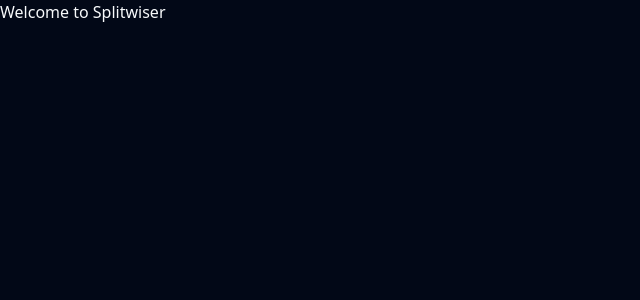
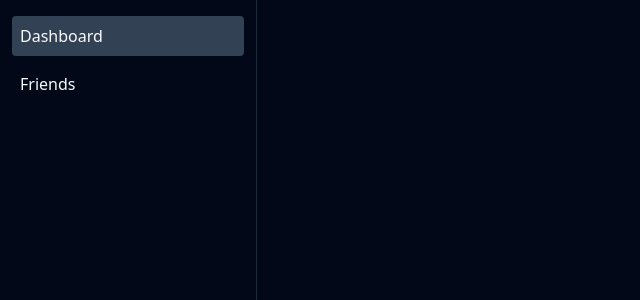
Before and after one commit to splitwiser/splitwiser-client, a React (Vite) app: page / in a window 1280 px wide. Shown: the top 300 px of the page, without its empty margins (0-640 px from the left). Built offline with nearby package versions, Linux system fonts and the light colour scheme.

Commit message:
feat: add sidebar for navigation, set sidebar as root layout/page

```diff
--- a/package.json
+++ b/package.json
@@ -18,6 +18,7 @@
     ]
   },
   "dependencies": {
+    "@radix-ui/react-separator": "^1.0.3",
     "axios": "^1.6.2",
     "class-variance-authority": "^0.7.0",
     "clsx": "^2.0.0",
--- a/src/App.tsx
+++ b/src/App.tsx
@@ -1,11 +1,53 @@
+// External
+import { NavLink } from "react-router-dom";
+import { Outlet } from "react-router-dom";
+import type { NavLinkProps } from "react-router-dom";
 
-function App() {
+// Internal
+import { Separator } from "@/components/ui/separator";
+
+type FCWithChildren = {
+  children: React.ReactNode;
+};
+
+type MenuItemProps = FCWithChildren & NavLinkProps;
+
+function MenuLinkItem({ children, to, ...props }: MenuItemProps) {
+  const baseClasses = "block p-2 rounded dark:hover:bg-slate-700";
+  const activeClass = baseClasses + " bg-slate-700";
 
   return (
-    <>
-      <h1>Welcome to Splitwiser</h1>
-    </>
-  )
+    <li>
+      <NavLink
+        className={({ isActive }) => {
+          return isActive ? activeClass : baseClasses;
+        }}
+        to={to}
+        {...props}
+      >
+        {children}
+      </NavLink>
+    </li>
+  );
 }
 
-export default App
+function Root() {
+  return (
+    <div className="flex">
+      <aside className="w-64 h-screen ">
+        <nav className="px-3 py-4 overflow-y-auto">
+          <ul className="space-y-2">
+            <MenuLinkItem to={"/"}>Dashboard</MenuLinkItem>
+            <MenuLinkItem to={"/friends"}>Friends</MenuLinkItem>
+          </ul>
+        </nav>
+      </aside>
+      <Separator orientation="vertical" className="absolute left-64" />
+      <main className="">
+        <Outlet />
+      </main>
+    </div>
+  );
+}
+
+export default Root;
--- /dev/null
+++ b/src/components/ui/separator.tsx
@@ -0,0 +1,29 @@
+import * as React from "react";
+import * as SeparatorPrimitive from "@radix-ui/react-separator";
+
+import { cn } from "@/lib/utils";
+
+const Separator = React.forwardRef<
+  React.ElementRef<typeof SeparatorPrimitive.Root>,
+  React.ComponentPropsWithoutRef<typeof SeparatorPrimitive.Root>
+>(
+  (
+    { className, orientation = "horizontal", decorative = true, ...props },
+    ref,
+  ) => (
+    <SeparatorPrimitive.Root
+      ref={ref}
+      decorative={decorative}
+      orientation={orientation}
+      className={cn(
+        "shrink-0 bg-border",
+        orientation === "horizontal" ? "h-[1px] w-full" : "h-full w-[1px]",
+        className,
+      )}
+      {...props}
+    />
+  ),
+);
+Separator.displayName = SeparatorPrimitive.Root.displayName;
+
+export { Separator };
```
Also changed, not shown: src/main.tsx (+10 -8 lines), 1 other file (tests, documents, lock files or other folders).
